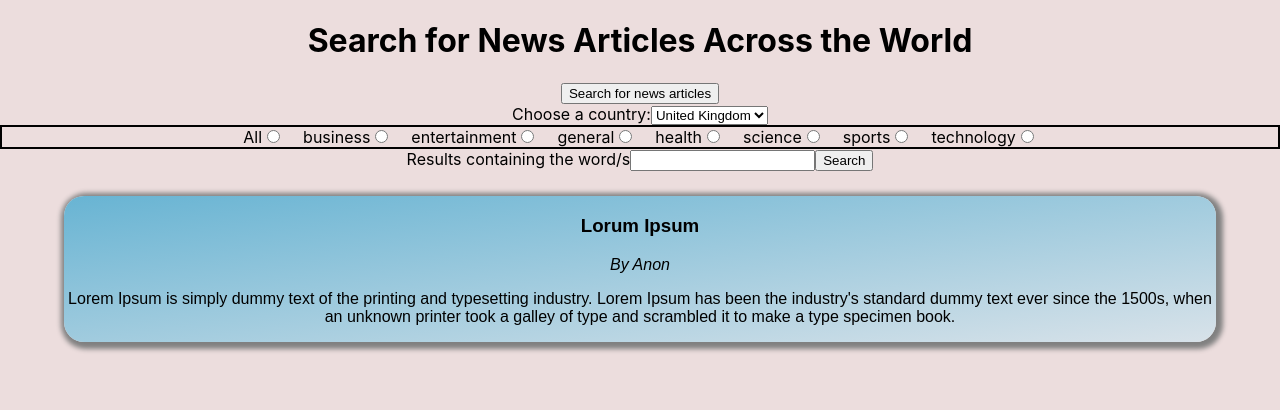
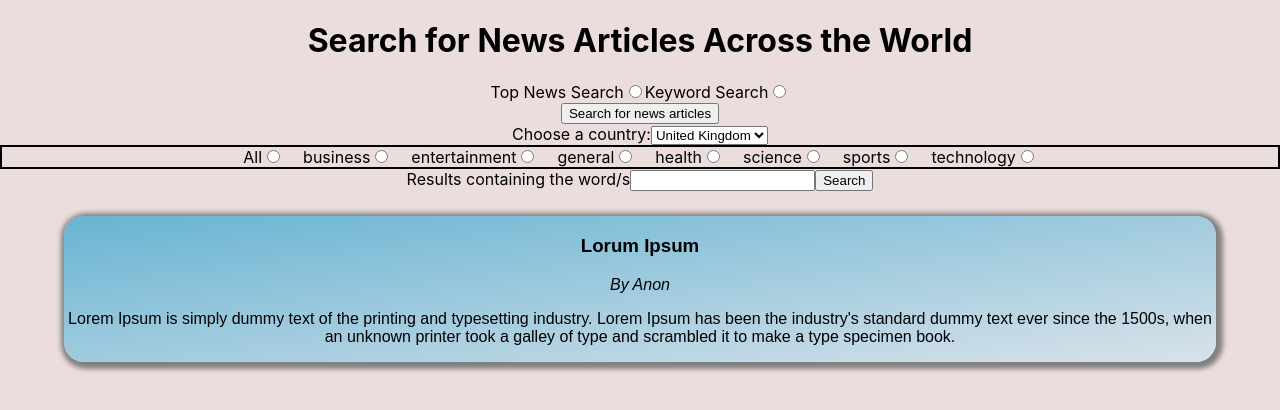
Before and after one commit to alexandermagee/NewsAPI-Project, a React (Create React App) app: page / in a window 1280 px wide. Shown: the top 410 px of the page. Built offline with nearby package versions, Linux system fonts and the light colour scheme.

Commit message:
user can select whether search is for top news or keyword. getData call to API is now dynamic in its endpoint based on whether the search is an everything search with user input query or a top news search with country / category paramaters

```diff
--- a/src/AppContainer.js
+++ b/src/AppContainer.js
@@ -3,10 +3,9 @@ import {CountrySelector} from './CountrySelector';
 import {DisplayResults} from './DisplayResults';
 import {CategorySelector} from './CategorySelector';
 import {KeywordSearch} from './KeywordSearch';
+import {SelectSearchType} from './SelectSearchType';
 
 const apikey = "apiKey=60b5ca9165374ce1987da329db6a4e4c";
-
-let retrievedRestults;
 
 export class AppContainer extends React.Component {
 
@@ -20,8 +19,15 @@ export class AppContainer extends React.Component {
             activeCategory : "",
             loadedStatus: "not loaded",
             userSearchEncoded : "",
-            userSearch: ""
+            userSearch: "",
+            activeSearchType: "top results"
         }
+    }
+
+    chooseActiveSearchType = selectedSearch => {
+        this.setState({
+            activeSearchType: selectedSearch
+        })
     }
 
     retrieveCountries = list => {
@@ -58,11 +64,11 @@ export class AppContainer extends React.Component {
 
     getData = () => {
         const searchTopNews = (`http://newsapi.org/v2/top-headlines?country=${this.state.activeCountryCode}&category=${this.state.activeCategory}&${apikey}`)
-         /*const allNewsUrl= ('http://newsapi.org/v2/everything?' +
-        'country=gb&' +
-        apikey); */
-        const searchAllNews = (`http://newsapi.org/v2/everything?q=${this.state.userSearchEncoded}&${apikey}`);
-        fetch(searchTopNews)
+        const searchAllNews = (`http://newsapi.org/v2/everything?qInTitle=${this.state.userSearchEncoded}&${apikey}`);
+        let currentSearch = null;
+        (this.state.activeSearchType === "top results") ? currentSearch=searchTopNews : currentSearch=searchAllNews;
+        if(currentSearch){
+        fetch(currentSearch)
         .then(response => {
             return response.json();
         }).then(result => {
@@ -88,9 +94,10 @@ export class AppContainer extends React.Component {
                 loadedStatus : "loaded",
                 topResults : dataToDisplay
             });
-            console.log(this.state.topResults);
+            console.log(currentSearch+this.state.topResults);
             }
         )
+        }
 
     }
 
@@ -99,6 +106,10 @@ export class AppContainer extends React.Component {
         return (
         <div>
         <h1>Search for News Articles Across the World</h1>
+
+        <SelectSearchType
+        chooseActiveSearchType={this.chooseActiveSearchType}
+        />
 
         <CountrySelector
         getData={this.getData}
--- /dev/null
+++ b/src/SelectSearchType.js
@@ -0,0 +1,19 @@
+import React from 'react';
+
+export class SelectSearchType extends React.Component {
+
+    handleClick = e => {
+        this.props.chooseActiveSearchType(e.target.value)
+    }
+
+    render(){
+        return(
+            <div>
+            <label>Top News Search</label>
+            <input type="radio" name="radio" onClick={this.handleClick} value="top results" />
+            <label>Keyword Search</label>
+            <input type="radio" name="radio" onClick={this.handleClick} value="everything" />
+        </div>
+        )
+    }
+}
```
